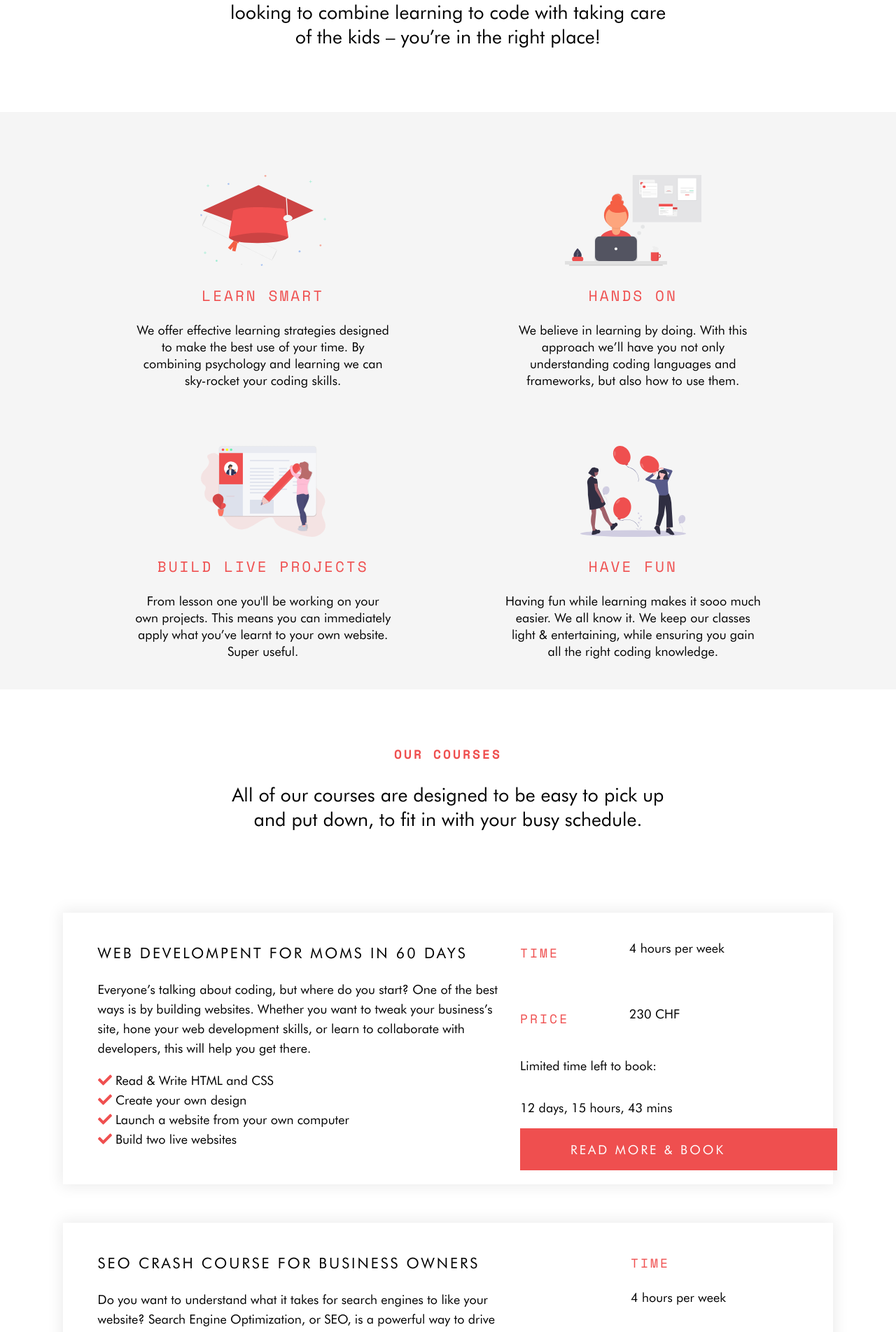
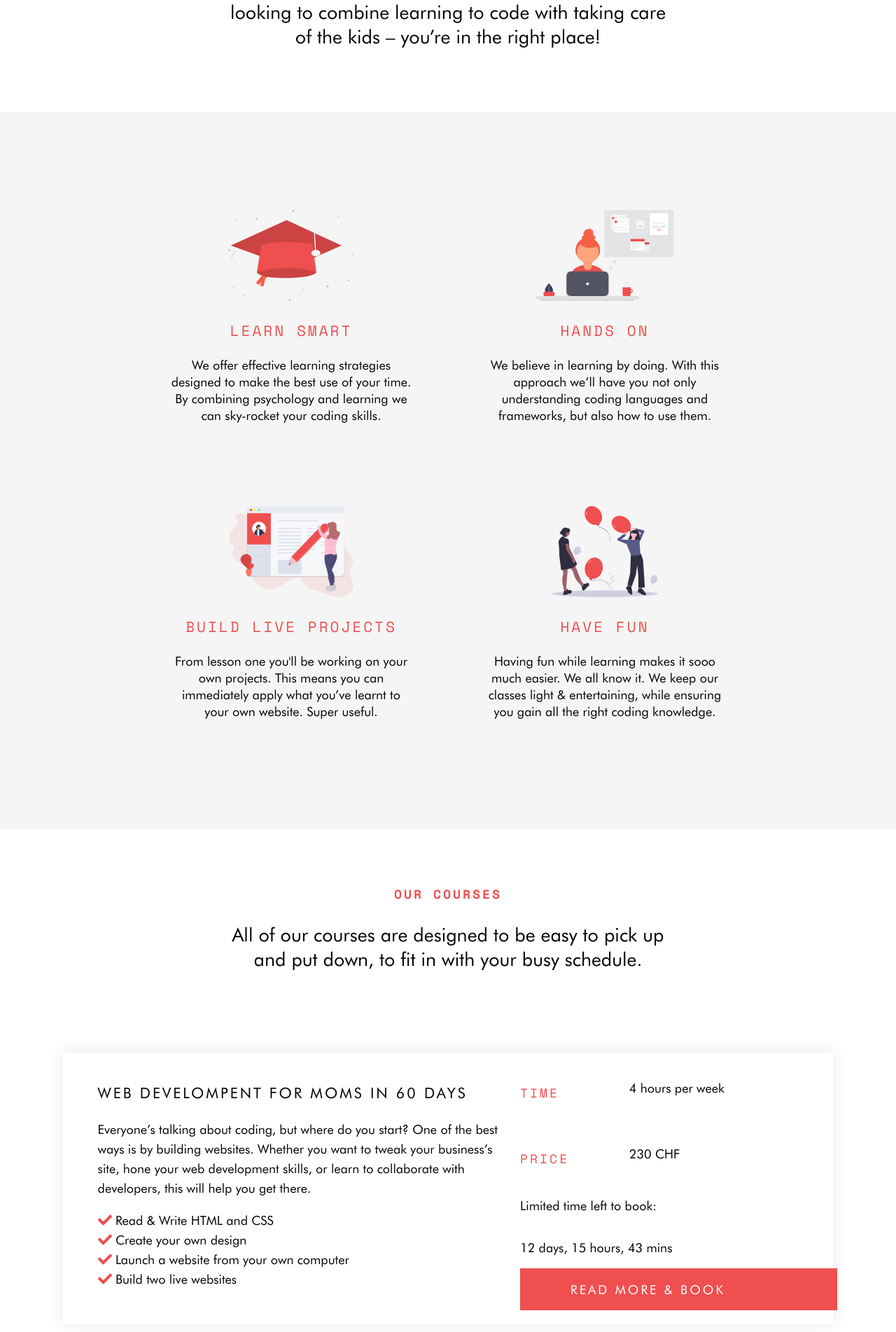
Before and after one commit to hharen/mltc_jekyll, a Jekyll site: the page built from index_to_be.html, in a window 1280 px wide. Shown: the part 1235-3138 px from the top of the page at 70% size. Built offline with Jekyll 4.4.1, drawn with Linux system fonts in a browser that asks for light colours; nearby versions of some CDN libraries; some of the changed text lies outside the part shown.

Commit message:
Make features flexbox

```diff
--- a/_sass/components/containers.scss
+++ b/_sass/components/containers.scss
@@ -17,11 +17,16 @@
 }
 
 .features {
-  display: grid;
-  grid-template-columns: 1fr 1fr;
-  column-gap: 18%;
-  row-gap: 10%;
   padding: 7% 15%;
+}
+
+.flex-grid {
+  display: flex;
+}
+
+.feature {
+  flex: 1;
+  margin: 50px;
 }
 
 .about-me-box {
@@ -45,15 +50,29 @@
   font-weight: lighter;
 }
 
-.about-me-image  {
+.about-me-image {
   grid-column: 2;
   background-image: url('../images/mltc_with-the-baby.jpg');
   background-position: top center;
   background-size: cover;
+  min-height: 500px;
 }
 
 @media only screen and (max-width: 800px) {
   .features, .about-me-box {
     grid-template-columns: 1fr;
   }
+
+
+.about-me-image  {
+  grid-column: 1;
 }
+
+  .flex-grid {
+      display: block;
+    .feature {
+      width: 100%;
+      margin: 100px 0;
+    }
+  }
+}
--- a/index_to_be.html
+++ b/index_to_be.html
@@ -33,7 +33,8 @@ description: Coding classes made by moms, for moms. So if you're looking to comb
       </div>
 
       <div class="container container-grey features">
-        <div>
+        <div class="flex-grid">
+          <div class="feature">
             <img src="images/undraw/undraw_Graduation_ktn0.svg" class='feature-svg'>
             <h3>Learn Smart</h3>
             <p>We offer effective learning strategies designed to make the best use of
@@ -41,27 +42,30 @@ description: Coding classes made by moms, for moms. So if you're looking to comb
               coding skills.</p>
           </div>
 
-        <div>
+          <div class="feature">
             <img src="images/undraw/undraw_Organizing_projects_0p9a.svg" class='feature-svg'>
             <h3>Hands On</h3>
             <p>We believe in learning by doing. With
               this approach we’ll have you not only understanding coding languages and
               frameworks, but also how to use them.</p>
           </div>
+        </div>
 
-        <div>
+        <div class="flex-grid">
+          <div class="feature">
             <img src="images/undraw/undraw_wall_post_83ul.svg" class='feature-svg'>
             <h3>Build Live Projects</h3>
             <p>From lesson one you'll be working on your own projects. This means you
               can immediately apply what you’ve learnt to your own website. Super useful.</p>
           </div>
 
-        <div>
+          <div class="feature">
             <img src="images/undraw/undraw_partying_p92d.svg" class='feature-svg'>
             <h3>Have fun</h3>
             <p>Having fun while learning makes it sooo much easier. We all know it. We
               keep our classes light & entertaining, while ensuring you gain all the right
               coding knowledge.</p>
+          </div>
         </div>
       </div>
 
@@ -138,7 +142,7 @@ description: Coding classes made by moms, for moms. So if you're looking to comb
             great digital products while collaborating with many great people.</p>
           <p>I'm looking forward to to introducing you to the world coding. Let's
             write your first lines of code together.</p>
-          <a href="#" class="button primary-button small">Read an interview with me</a>
+          <a href="#" class="button primary-button small">Read an interview</a>
         </div>
         <div class="about-me-image">
         </div>
```
Lines whose indentation alone changed are shown as unchanged.
